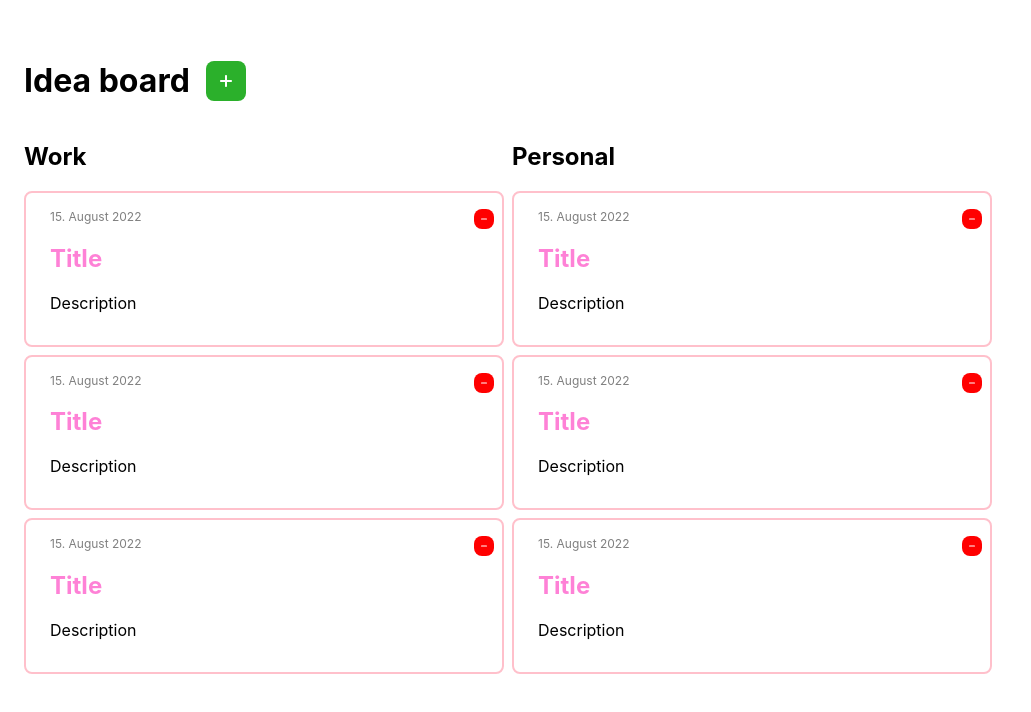
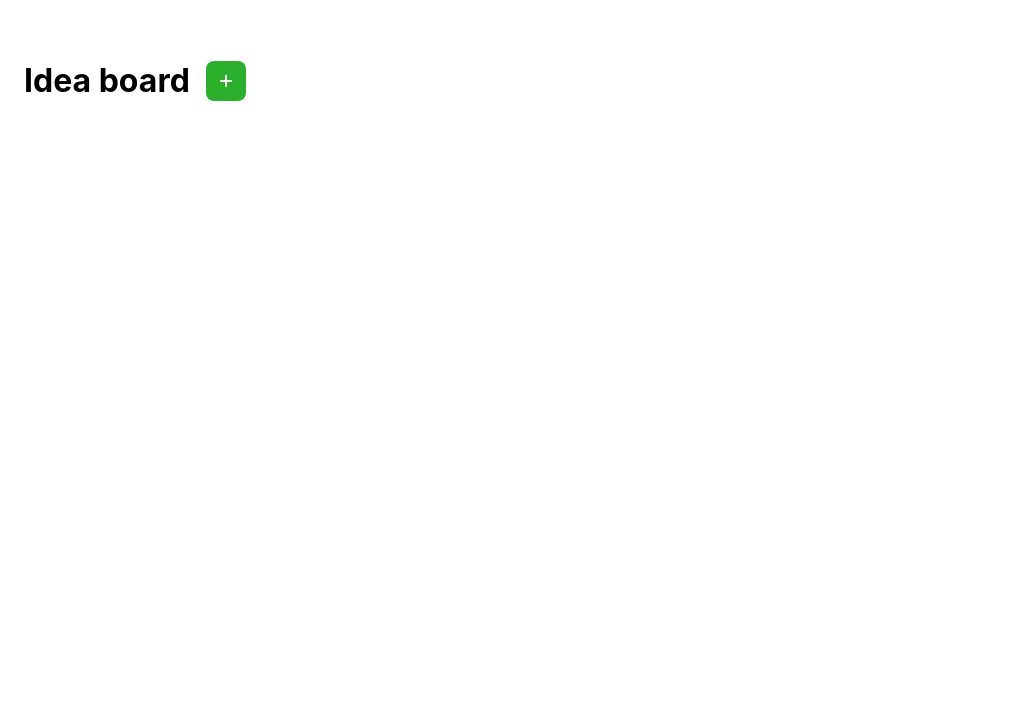
Before and after one commit to eleriojavere/idea-board, a React (Create React App) app: page / in a window 1280 px wide. Shown: the top 712 px of the page, without its empty margins (0-1031 px from the left). Built offline with nearby package versions, Linux system fonts and the light colour scheme.

Commit message:
Create new idea with dummy data

```diff
--- a/src/App.tsx
+++ b/src/App.tsx
@@ -5,16 +5,28 @@ import IconButton from "./components/buttons/IconButton";
 import PlusIcon from "../src/icons/plus.svg";
 import Modal from "./components/Modal";
 
+export type Data = {
+	id: number;
+	title: string;
+	description: string;
+	created_at: Date;
+	updated_at?: Date;
+};
 function App() {
-	const data = {
-		id: 1,
-		title: "Title",
-		description: "Description",
-		created_at: new Date(),
-		updated_at: new Date(),
+	const [isModalOpen, setIsModalOpen] = useState(false);
+	const [ideasArray, setIdeasArray] = useState<Data[]>([]);
+
+	const addToIdeas = ({ ...data }: Data) => {
+		setIdeasArray((prevData) => [
+			...prevData,
+			{
+				id: ideasArray.length,
+				title: data.title,
+				description: data.description,
+				created_at: data.created_at,
+			},
+		]);
 	};
-
-	const [isModalOpen, setIsModalOpen] = useState(false);
 
 	return (
 		<>
@@ -23,21 +35,18 @@ function App() {
 				<IconButton onClick={() => setIsModalOpen(true)} iconSrc={PlusIcon} />
 			</div>
 			<div className="board">
-				<div className="column">
-					<h2>Work</h2>
-					<Tile data={data} />
-					<Tile data={data} />
-					<Tile data={data} />
-				</div>
-				<div className="column">
-					<h2>Personal</h2>
-					<Tile data={data} />
-					<Tile data={data} />
-					<Tile data={data} />
-				</div>
+				{ideasArray.map((idea) => {
+					return <Tile key={`${idea.id}-${idea.title}`} data={idea} />;
+				})}
 			</div>
 			{isModalOpen && (
-				<Modal handleCloseButtonClick={() => setIsModalOpen(false)} />
+				<Modal
+					handleCloseButtonClick={() => setIsModalOpen(false)}
+					handleSaveForm={(data: Data) => {
+						addToIdeas(data);
+						setIsModalOpen(false);
+					}}
+				/>
 			)}
 		</>
 	);
--- a/src/components/Modal.tsx
+++ b/src/components/Modal.tsx
@@ -1,21 +1,41 @@
-
+import { Data } from "../App";
 import TextButton from "./buttons/TextButton";
 import Input from "./Input";
 import Label from "./Label";
 
+;
 
-export default function Modal({ handleCloseButtonClick }: { handleCloseButtonClick: () => void }) {
+export default function Modal({
+	handleCloseButtonClick,
+	handleSaveForm,
+}: {
+	handleCloseButtonClick: () => void;
+	handleSaveForm: (data: Data) => void;
+}) {
 	return (
 		<>
 			<div className="modal-overlay" />
 			<div className="modal">
-				<button className="close-button" onClick={handleCloseButtonClick}>x</button>
+				<button className="close-button" onClick={handleCloseButtonClick}>
+					x
+				</button>
 				<h2>Create new idea</h2>
 				<Label>Title</Label>
 				<Input name="title" />
 				<Label>Description</Label>
 				<Input name="description" />
-				<TextButton onClick={handleCloseButtonClick}>save</TextButton>
+				<TextButton
+					onClick={() =>
+						handleSaveForm({
+							id: 1,
+							title: "jee",
+							description: "jee",
+							created_at: new Date(),
+						})
+					}
+				>
+					save
+				</TextButton>
 			</div>
 		</>
 	);
--- a/src/components/Tile.tsx
+++ b/src/components/Tile.tsx
@@ -2,22 +2,16 @@ import React from "react";
 import { format } from "date-fns";
 import IconButton from "./buttons/IconButton";
 import MinusIcon from "../icons/minus.svg";
+import { Data } from "../App";
 
-
-type TileProps = {
-	data: {
-		id: number;
-		title: string;
-		description: string;
-		created_at: Date;
-		updated_at?: Date;
-	};
-};
-
-export default function Tile({ data }: TileProps) {
+export default function Tile({ data }: { data: Data }) {
 	return (
 		<div className="tile">
-      <IconButton dangerColor iconSrc={MinusIcon} onClick={()=>console.log('click')}/>
+			<IconButton
+				dangerColor
+				iconSrc={MinusIcon}
+				onClick={() => console.log("click")}
+			/>
 			<div className="date">
 				{data.updated_at
 					? format(data?.updated_at, "dd. MMMM yyyy")
--- a/src/scss/components/board.scss
+++ b/src/scss/components/board.scss
@@ -1,23 +1,17 @@
 .board {
 	display: flex;
 
-	.column {
 	display: flex;
 	flex-direction: column;
-		width: 50%;
 	max-width: 480px;
 
 	&:first-child {
 		margin-right: 8px;
 	}
-	}
 
 	@media screen and (max-width: 484px) {
 		flex-direction: column;
-
-		.column {
 		width: 100%;
 		margin: 0;
 	}
 }
-}
```
Lines whose indentation alone changed are shown as unchanged.
